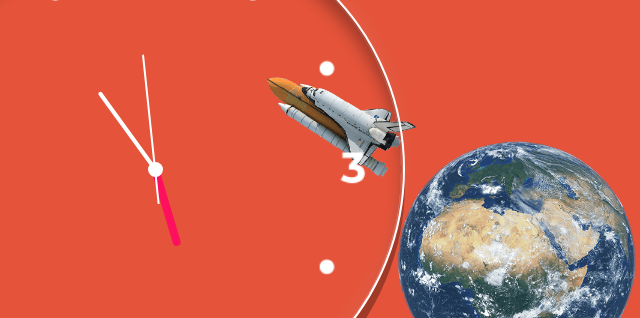
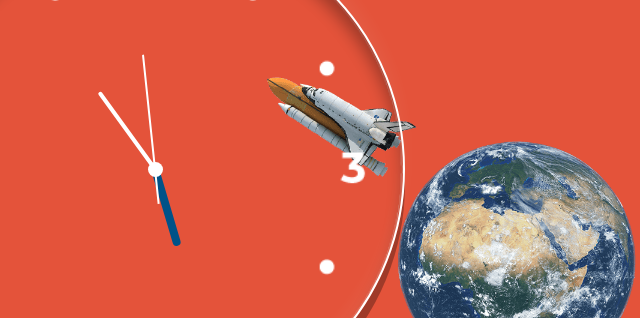
Before and after one commit to raqxo/challenge-2, a plain HTML site: page index.html in a window 1280 px wide. Shown: the part 231-549 px from the top of the page, 485-1125 px from the left. Drawn offline with Linux system fonts and the light colour scheme.

Commit message:
kleur aangepast

```diff
--- a/styles/my_style.css
+++ b/styles/my_style.css
@@ -91,7 +91,7 @@ h1 {
 	position: absolute;
 	width: 8px;
 	height: 80px;
-	background: #ff105e;
+	background: #005288;
 	z-index: 10;
 	border-radius: 6px 6px 0 0;
 }
```
